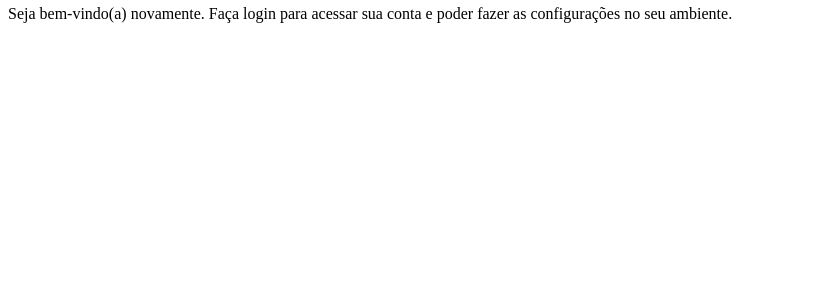
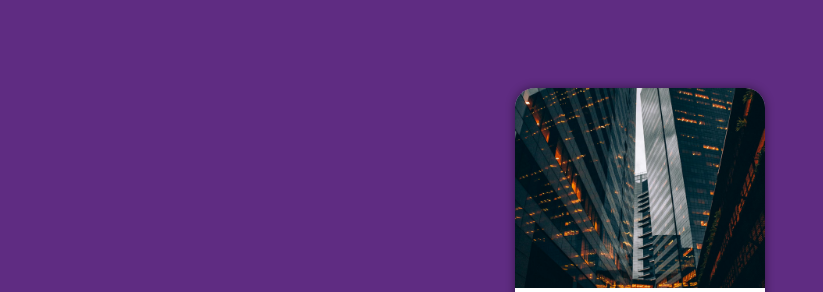
Before and after one commit to guilhermegiovani/projeto-login, a plain HTML site: page index.html in a window 1280 px wide. Shown: the part 62-354 px from the top of the page, without its empty margins (0-823 px from the left). Drawn offline with Linux system fonts and the light colour scheme.

Commit message:
projeto-login

```diff
--- a/estilos/style.css
+++ b/estilos/style.css
@@ -5,3 +5,49 @@
    Verde: #49a09d
    Lilás: #5f2c82
 */
+
+* {
+   font-family: system-ui, -apple-system, BlinkMacSystemFont, 'Segoe UI', Roboto, Oxygen, Ubuntu, Cantarell, 'Open Sans', 'Helvetica Neue', sans-serif;
+   padding: 0px;
+   margin: 0px;
+   box-sizing: border-box;
+}
+
+body, html {
+   background-color: #5f2c82;
+   height: 100vh;
+   width: 100vw;
+}
+
+main {
+   position: relative;
+   height: 100vh;
+   width: 100vw;
+}
+
+#login {
+   position: absolute;
+   top: 50%;
+   left: 50%;
+   transform: translate(-50%, -50%);
+   overflow: hidden;
+
+   background-color: white;
+   width: 250px;
+   height: 500px;
+   border-radius: 20px;
+   box-shadow: 0px 0px 10px rgba(0, 0, 0, 0.463);
+}
+
+#login > #imagem {
+   display: block;
+   background: #5f2c82 url(../imagens/metal.jpg);
+   background-size: cover;
+   background-position: center center;
+   height: 200px;
+}
+
+#login > #formulario {
+   display: block;
+   padding: 10px;
+}
```
